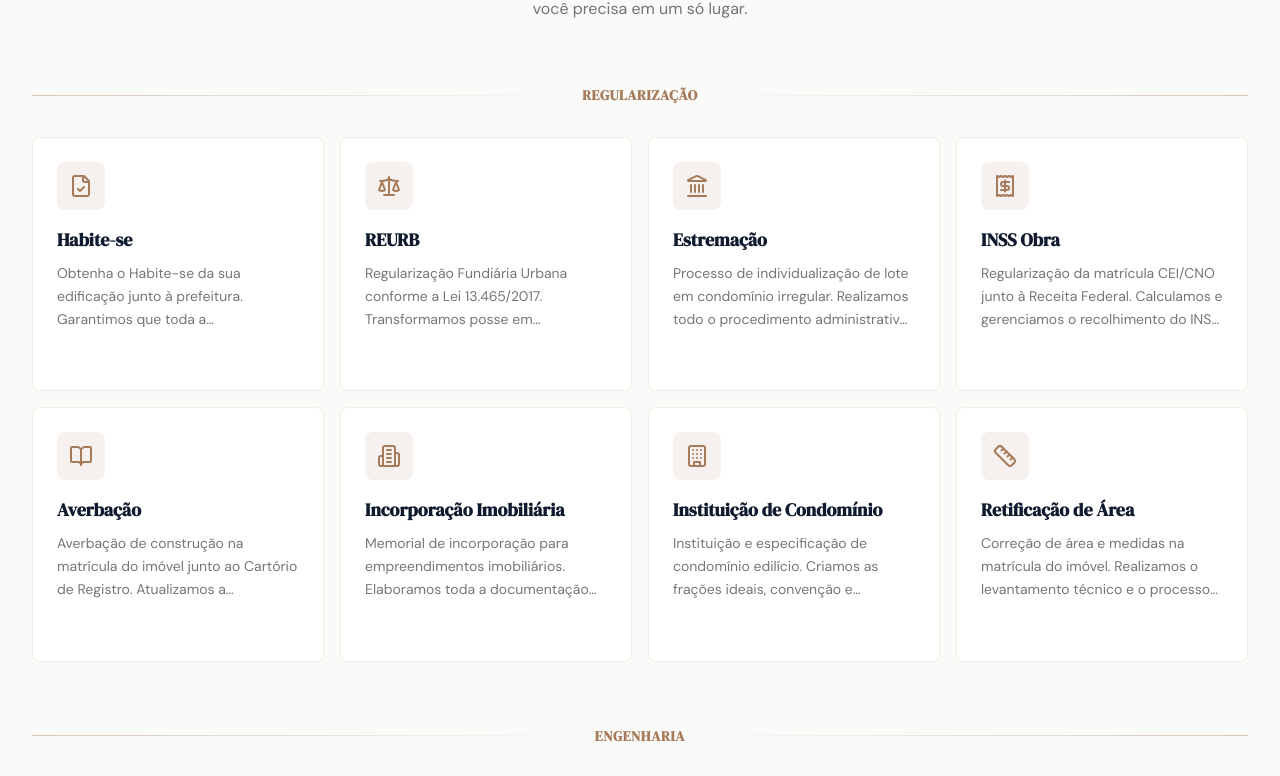
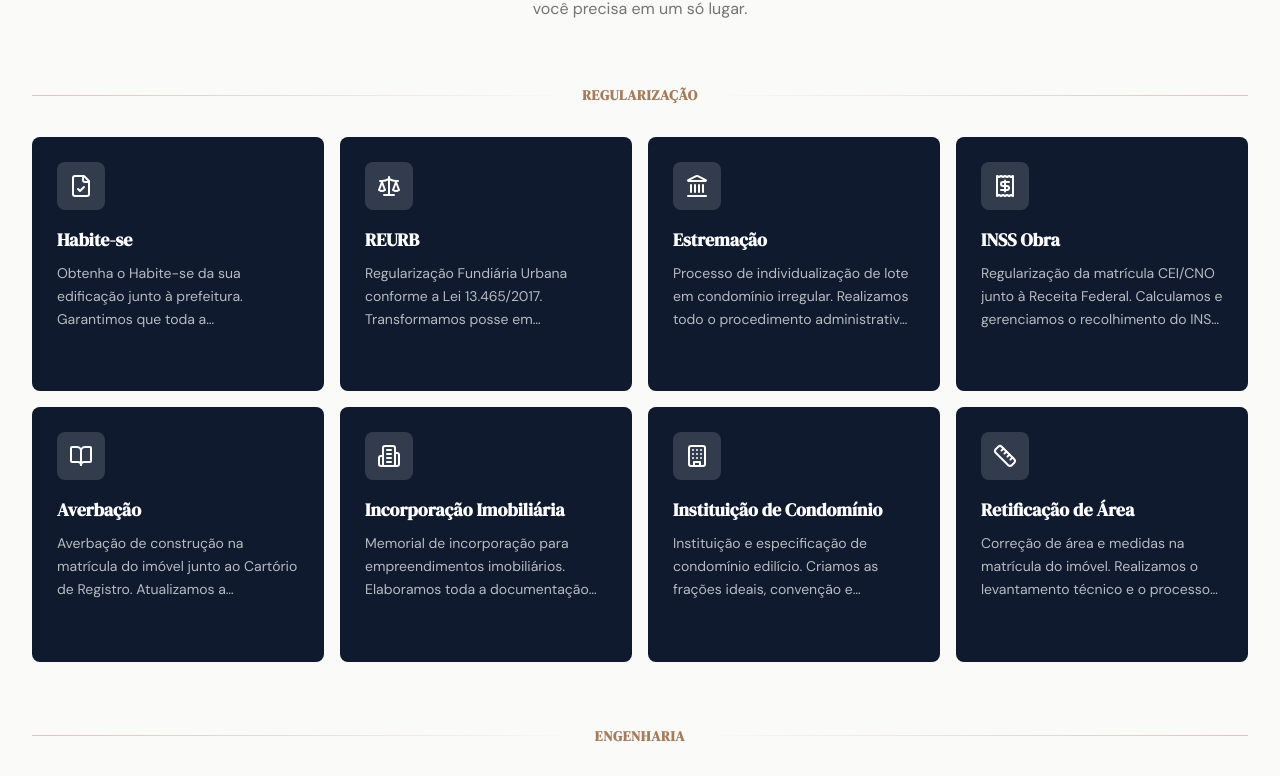
Before and after one commit to JonesGit4/4projetos-site, a Next.js app: page / in a window 1280 px wide. Shown: the part 1031-1807 px from the top of the page. Built offline with nearby package versions, Linux system fonts and the light colour scheme.

Commit message:
feat: cards azul fixo + branco hover (light), verde fixo + branco hover (dark) - Build:1777637472

```diff
--- a/src/components/ServicesSection.tsx
+++ b/src/components/ServicesSection.tsx
@@ -16,18 +16,18 @@ function ServiceCard({ service }: { service: Service }) {
   return (
     <Link
       href={`/servicos/${service.slug}`}
-      className="group relative rounded-lg border border-copper-light/20 bg-white p-6 transition-all hover:border-brand hover:bg-brand hover:shadow-lg dark:border-navy-light/30 dark:bg-navy-light/20 dark:hover:border-brand-light dark:hover:bg-offwhite"
+      className="group relative rounded-lg border border-navy/80 bg-navy p-6 transition-all hover:border-copper-light/20 hover:bg-white hover:shadow-lg dark:border-brand/80 dark:bg-brand dark:hover:border-brand-light/30 dark:hover:bg-white"
     >
-      <div className="mb-4 flex h-12 w-12 items-center justify-center rounded-lg bg-copper/10 text-copper transition-colors group-hover:bg-white/20 group-hover:text-white dark:bg-copper/10 dark:text-copper-light dark:group-hover:bg-brand/15 dark:group-hover:text-brand">
+      <div className="mb-4 flex h-12 w-12 items-center justify-center rounded-lg bg-white/15 text-white transition-colors group-hover:bg-copper/10 group-hover:text-copper dark:bg-white/15 dark:text-white dark:group-hover:bg-brand/10 dark:group-hover:text-brand">
         <Icon className="h-6 w-6" />
       </div>
-      <h3 className="mb-2 text-lg font-semibold text-navy transition-colors group-hover:text-white dark:text-offwhite dark:group-hover:text-navy">
+      <h3 className="mb-2 text-lg font-semibold text-white transition-colors group-hover:text-navy dark:text-white dark:group-hover:text-navy">
         {service.title}
       </h3>
-      <p className="text-sm leading-relaxed text-charcoal/60 transition-colors line-clamp-3 group-hover:text-white/80 dark:text-gray-400 dark:group-hover:text-charcoal/60">
+      <p className="text-sm leading-relaxed text-white/70 transition-colors line-clamp-3 group-hover:text-charcoal/60 dark:text-white/70 dark:group-hover:text-charcoal/60">
         {service.description}
       </p>
-      <div className="mt-4 flex items-center gap-1 text-sm font-medium text-copper opacity-0 transition-opacity group-hover:text-white group-hover:opacity-100 dark:text-copper-light dark:group-hover:text-brand">
+      <div className="mt-4 flex items-center gap-1 text-sm font-medium text-white/80 opacity-0 transition-opacity group-hover:text-copper group-hover:opacity-100 dark:text-white/80 dark:group-hover:text-brand">
         Saiba mais <ArrowRight className="h-4 w-4" />
       </div>
     </Link>
```
